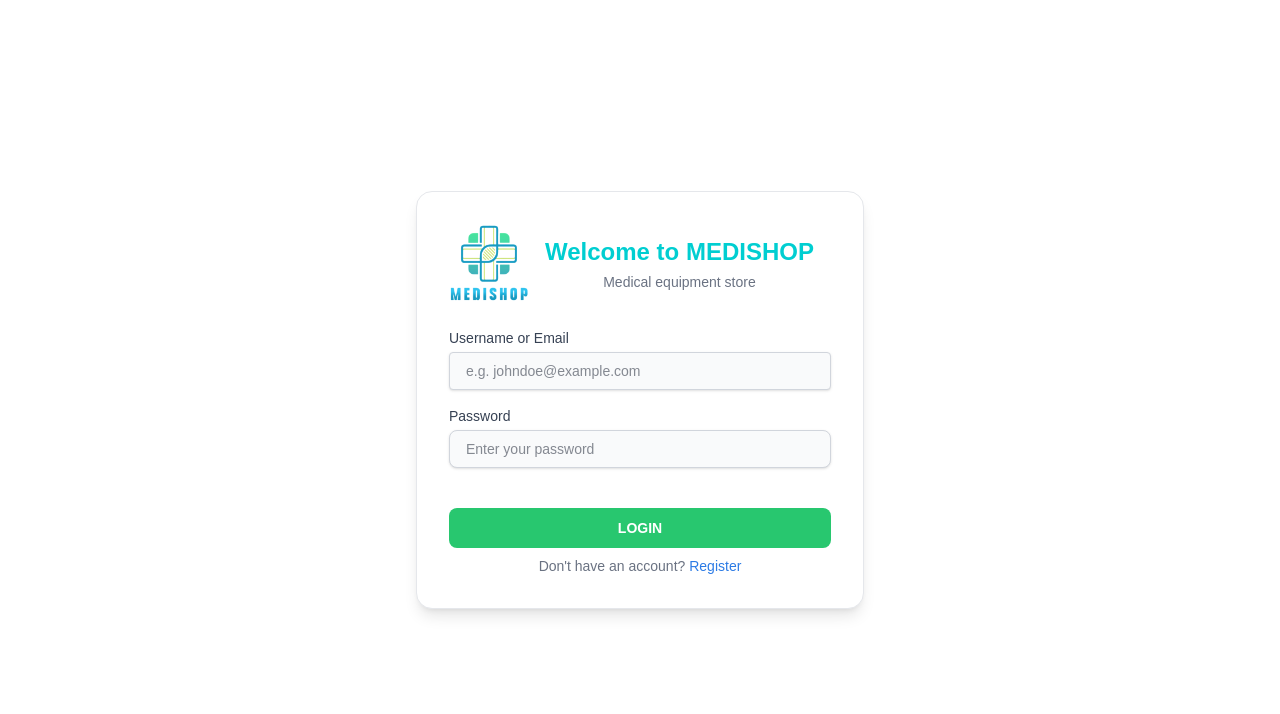
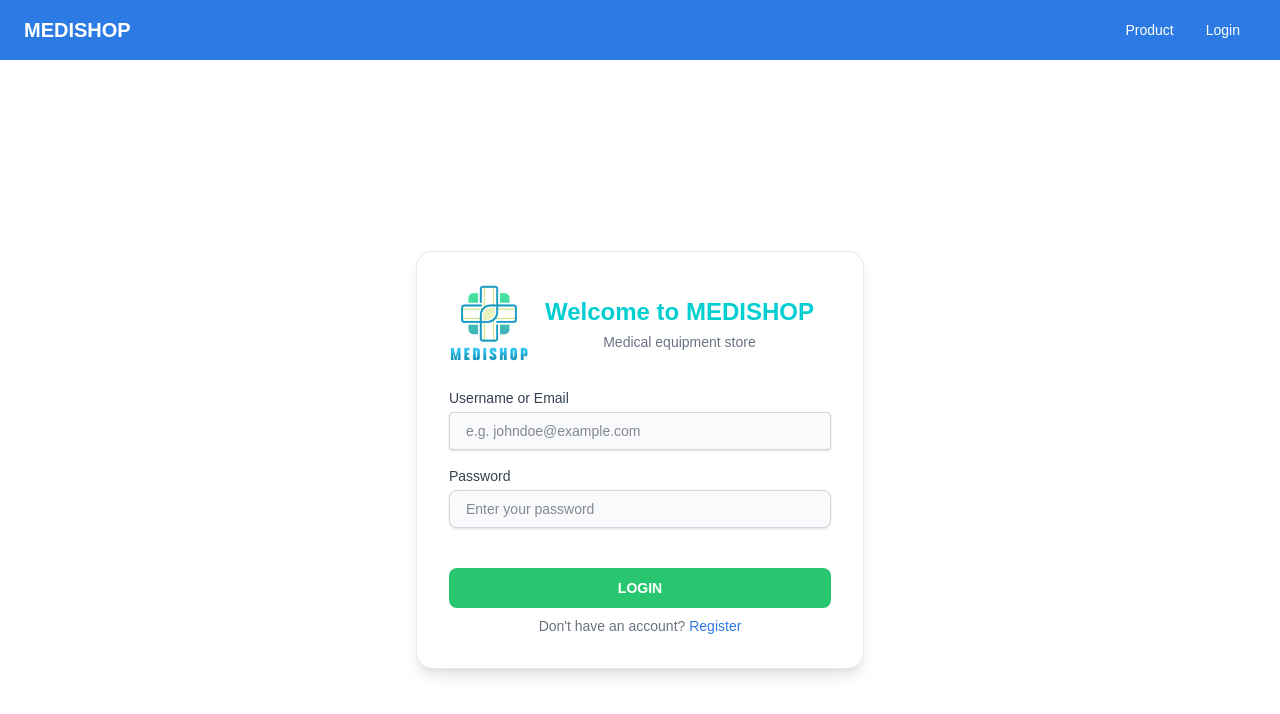
Before and after one commit to FathimatusZN/medishop, a Next.js app: page /login in a window 1280 px wide. Shown: the top 714 px of the page. Built offline with nearby package versions, Linux system fonts and the light colour scheme.

Commit message:
feat(layout): implement navbar components

```diff
--- a/src/app/layout.js
+++ b/src/app/layout.js
@@ -1,5 +1,6 @@
 import { Geist, Geist_Mono } from "next/font/google";
 import "./globals.css";
+import Navbar from "@/components/navbar";
 
 const geistSans = Geist({
   variable: "--font-geist-sans",
@@ -16,12 +17,15 @@ export const metadata = {
   description: "Generated by create next app",
 };
 
+const role = "guest";
+
 export default function RootLayout({ children }) {
   return (
     <html lang="en">
       <body
         className={`${geistSans.variable} ${geistMono.variable} antialiased`}
       >
+        <Navbar role={role} />
         {children}
       </body>
     </html>
```
